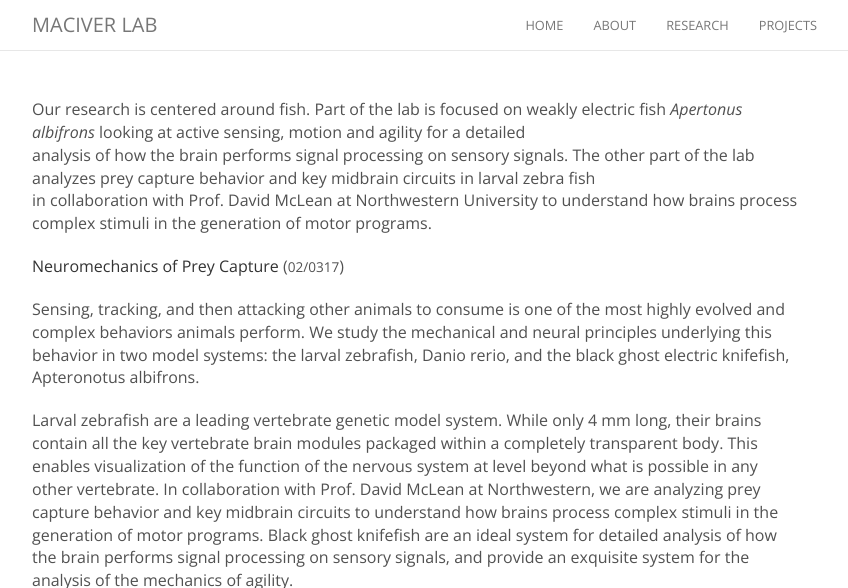
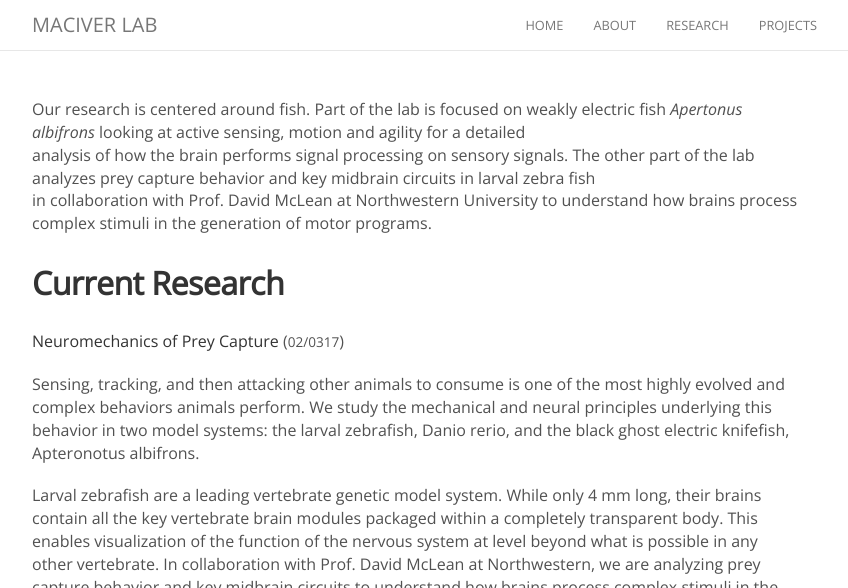
Before and after one commit to maciverlab/maciverlab.github.io, a Jekyll site: the page built from research.html, in a window 1280 px wide and 900 px high, cut to the strip 0-588 px from the top of the window. Shown: the whole strip, without its empty margins (223-1071 px from the left). Built offline with Jekyll 4.4.1, drawn with Linux system fonts in a browser that asks for light colours; nearby versions of some CDN libraries; comment, search, counter and statistics services are not loaded.

Commit message:
adding heading

```diff
--- a/research.html
+++ b/research.html
@@ -5,7 +5,7 @@ title: Research
 <p> Our research is centered around fish. Part of the lab is focused on  weakly electric fish <em>Apertonus albifrons</em> looking at active sensing, motion and agility for a detailed<br>
 analysis of how the brain performs signal processing on sensory signals. The other part of the lab analyzes prey capture behavior and key midbrain circuits in larval zebra fish<br>
 in collaboration with Prof. David McLean at Northwestern University to understand how brains process complex stimuli in the generation of motor programs.</p>
-
+<h2> Current Research </h2> <br>
 <div class="content list">
   {% for post in site.posts %}
     <div class="list-item">
```
